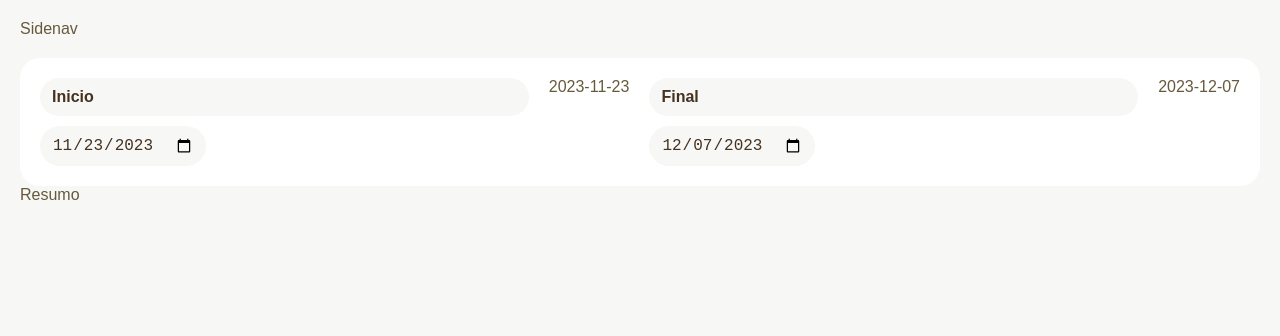
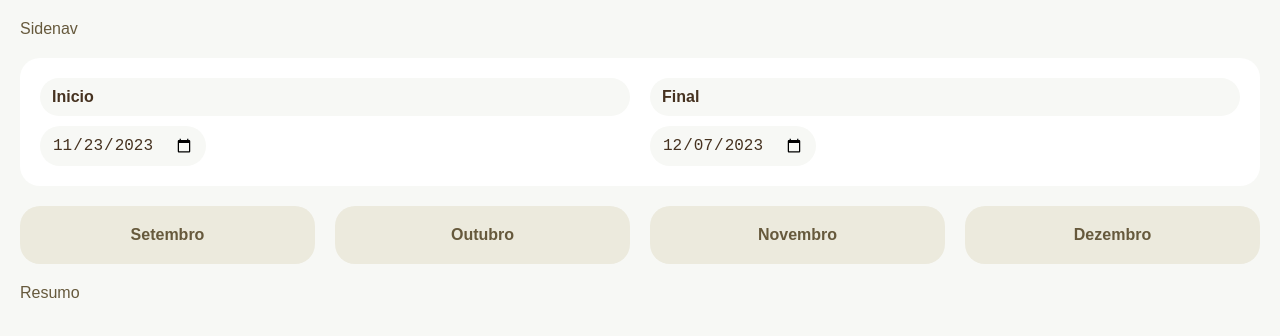
Before and after one commit to edimilsonbraz/fintech, a React (Vite) app: page /vendas/1 in a window 1280 px wide. Shown: the top 336 px of the page. Built offline with nearby package versions, Linux system fonts and the light colour scheme; no server answers; the HTML template or start-up script is replaced by a standard one.

Commit message:
:sparkles: Add funcion MesBtn

```diff
--- a/src/Components/DateRange.tsx
+++ b/src/Components/DateRange.tsx
@@ -12,13 +12,11 @@
         value={inicio}
         onChange={({ target }) => setInicio(target.value)}
       />
-      {inicio}
       <DateInput
         label="Final"
         value={final}
         onChange={({ target }) => setFinal(target.value)}
       />
-      {final}
     </form>
   )
 }
--- a/src/Components/Header.tsx
+++ b/src/Components/Header.tsx
@@ -1,11 +1,13 @@
-import React from 'react'
 import { DateRange } from './DateRange'
+import { Meses } from './Meses'
 
 export const Header = () => {
-
   return (
-    <div>
-      <DateRange />
-    </div>
+    <header className='mb'>
+      <div className='mb'>
+        <DateRange />
+      </div>
+      <Meses />
+    </header>
   )
 }
--- /dev/null
+++ b/src/Components/MesBtn.tsx
@@ -0,0 +1,42 @@
+import React from 'react'
+import { useData } from '../Context/DataContex'
+
+const style: React.CSSProperties = {
+  padding: 'var(--gap) var(--gap-s)',
+  backgroundColor: 'var(--color-3)',
+  border: 'none',
+  borderRadius: 'var(--gap)',
+  color: 'var(--color-2)',
+  fontWeight: '600',
+  textTransform: 'capitalize'
+}
+
+function nomeMes(n: number) {
+  const date = new Date()
+  date.setMonth(date.getMonth() + n)
+  return new Intl.DateTimeFormat('pt-Br', {month: 'long'}).format(date)
+}
+
+function formatDate(date: Date) {
+  const dd = String(date.getDate()).padStart(2, "0")
+  const mm = String(date.getMonth() + 1).padStart(2, "0")
+  const yyyy = date.getFullYear()
+
+  return `${yyyy}-${mm}-${dd}`
+}
+
+export const MesBtn = ({ n }: { n: number }) => {
+  const {setInicio, setFinal} = useData()
+
+  function setMes(n: number) {
+    const date = new Date()
+    date.setMonth(date.getMonth() + n)
+
+    const firstDay = new Date(date.getFullYear(), date.getMonth(), 1)
+    const lastDay = new Date(date.getFullYear(), date.getMonth() + 1, 0)
+    setInicio(formatDate(firstDay))
+    setFinal(formatDate(lastDay))
+  }
+
+  return <button style={style} onClick={() => setMes(n)}>{nomeMes(n)}</button>
+}
--- /dev/null
+++ b/src/Components/Meses.tsx
@@ -0,0 +1,12 @@
+import { MesBtn } from './MesBtn'
+
+export const Meses = () => {
+  return (
+    <div className="flex">
+      <MesBtn n={-3}/>
+      <MesBtn n={-2}/>
+      <MesBtn n={-1}/>
+      <MesBtn n={0}/>
+    </div>
+  )
+}
```
